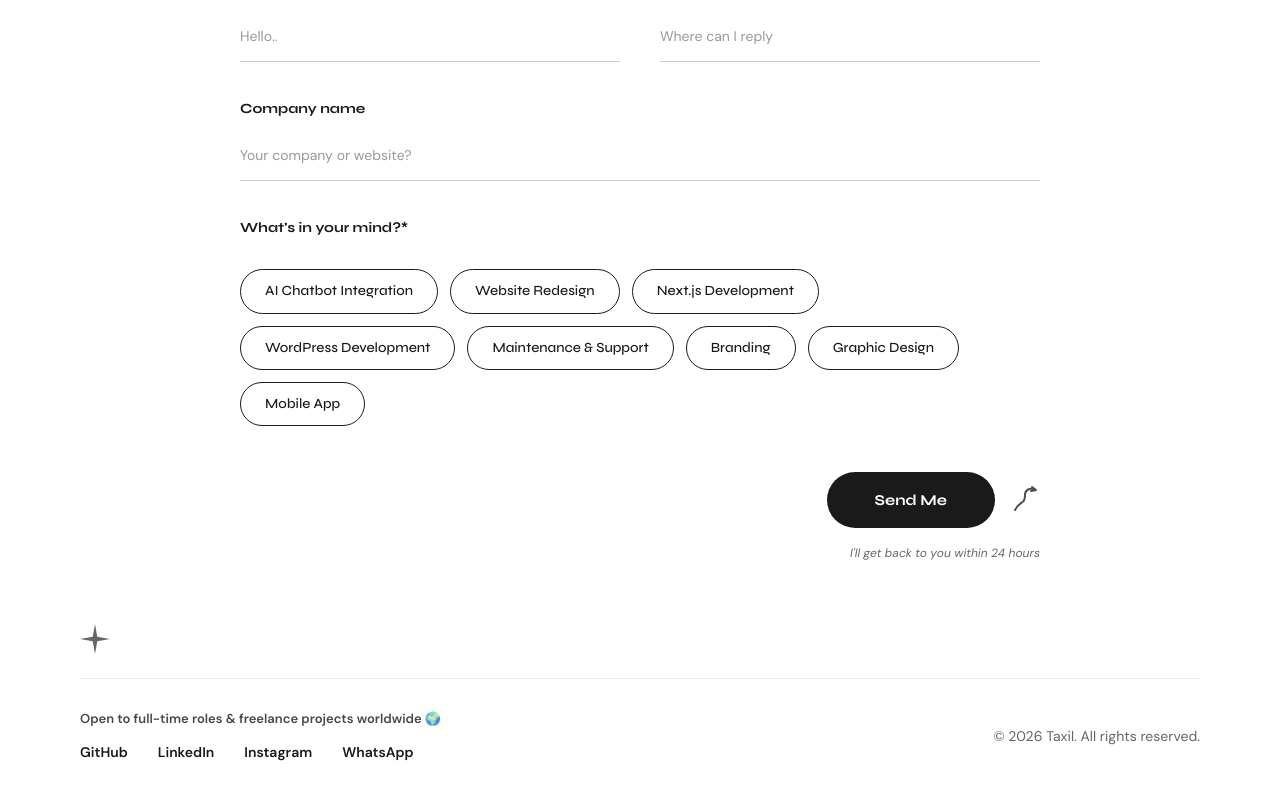
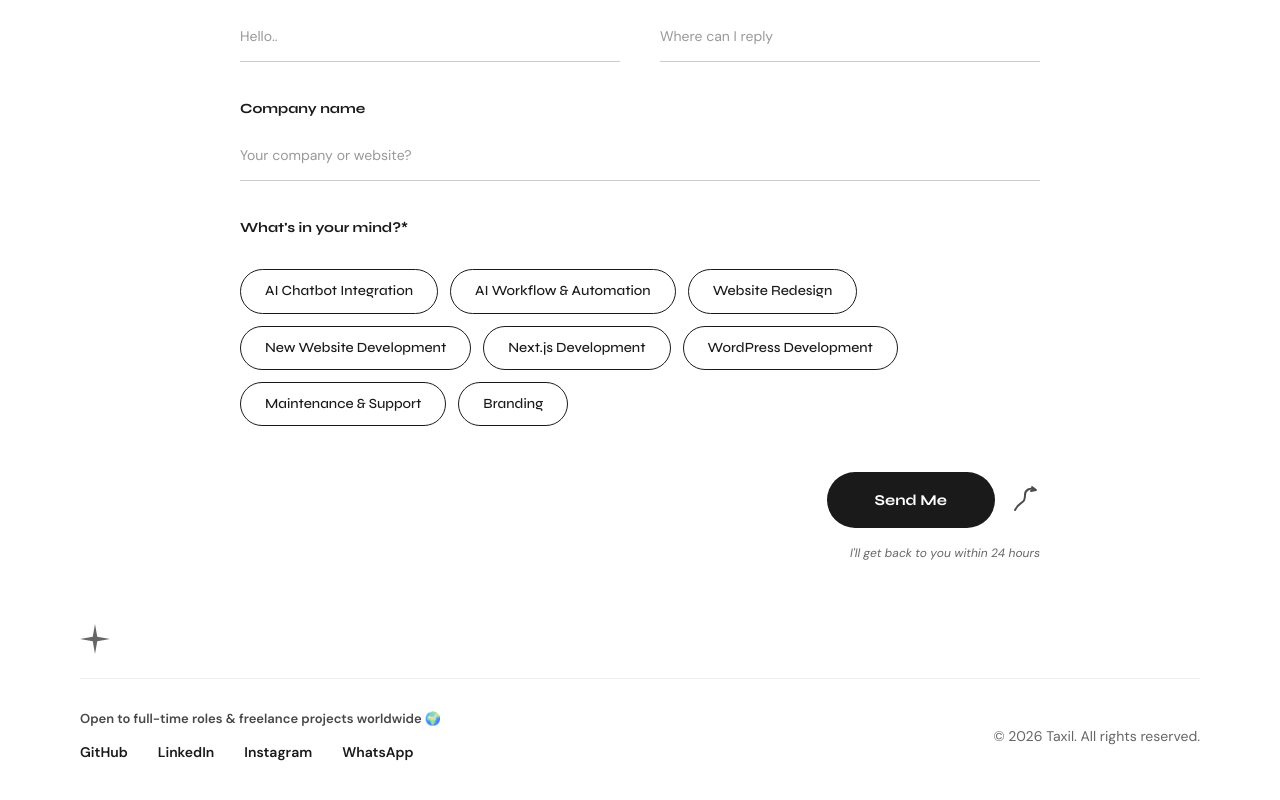
Before and after one commit to taxilj/taxil-portfolio-2-, a Next.js app: page / in a window 1280 px wide. Shown: the part 8573-9373 px from the top of the page. Built offline with nearby package versions, Linux system fonts and the light colour scheme.

Commit message:
fix: update contact form service options

```diff
--- a/components/Contact.js
+++ b/components/Contact.js
@@ -16,13 +16,13 @@ export default function Contact() {
   // Fixed list — NEVER modify this array
   const services = [
     "AI Chatbot Integration",
+    "AI Workflow & Automation",
     "Website Redesign",
+    "New Website Development",
     "Next.js Development",
     "WordPress Development",
     "Maintenance & Support",
-    "Branding",
-    "Graphic Design",
-    "Mobile App"
+    "Branding"
   ];
 
   const handleChange = (e) => {
```
